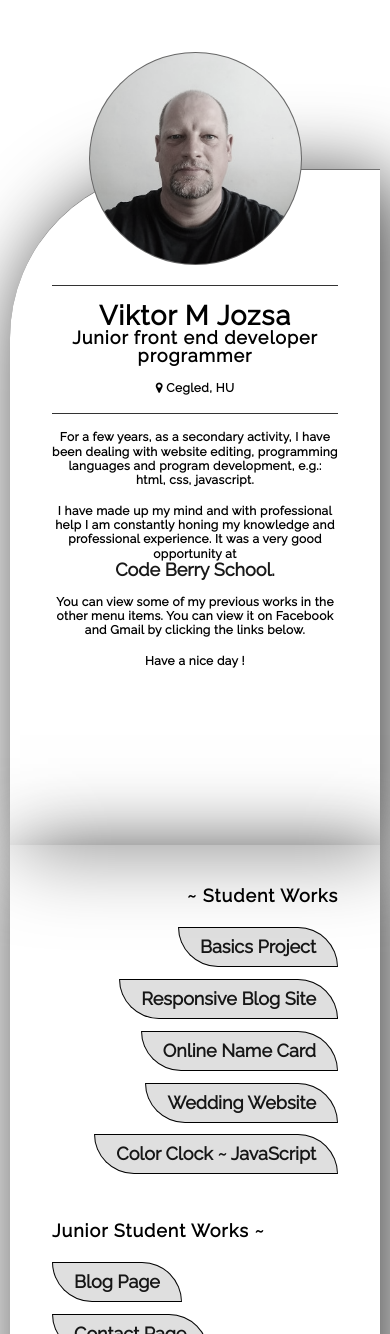
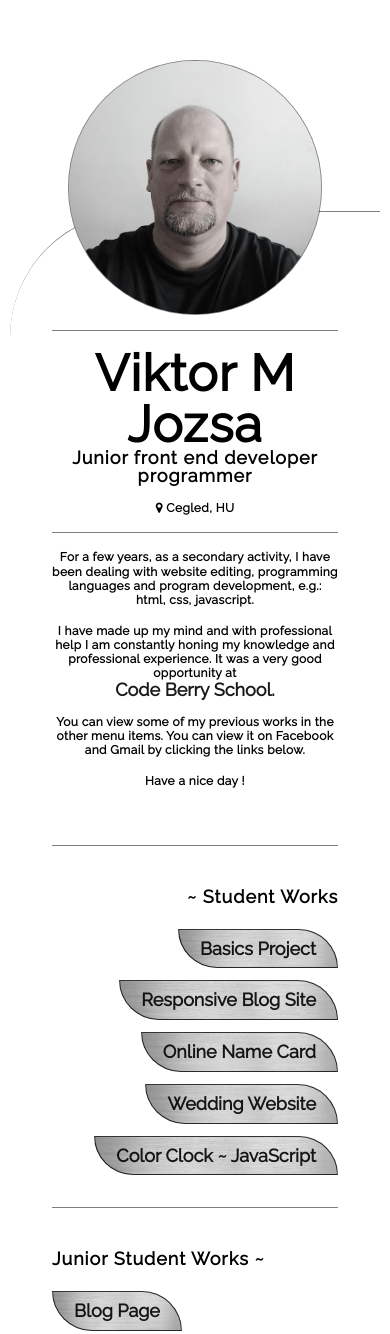
Before and after one commit to ViktorMihalyJozsa/V-M-J, a plain HTML site: page index.html in a window 390 px wide. Shown: the top 1334 px of the page. Drawn offline with nearby package versions, Linux system fonts and the light colour scheme.

Commit message:
Responsive Website Desing Refresh

```diff
--- a/css/base.css
+++ b/css/base.css
@@ -20,7 +20,7 @@
 
 html, body {
     margin:           0 auto;
-    padding:          0 auto;
+    padding:          0vh 0vh 5vh 0vh;
     text-align:       center;
 
     width:            100%;
--- a/css/components.css
+++ b/css/components.css
@@ -23,9 +23,7 @@
 h1 {
     font-family:     'Raleway', cursive;
     font-weight:     bold;
-    font-size:       clamp(27px, 3vw, 45px);  /*  Mobil (786px) = min.30px  ;
-                                                  Tablet (1024px) = 1024px/100=10.24px=1vw >> 3vw=3*10.24px=30.72px  ;
-                                                  FHD (1920px) = max.45px  */
+    font-size:       6vh;
     letter-spacing:  0.25vw;
 }
 
@@ -51,50 +49,51 @@ p {
 \*  ========================================================================  */
 
 img {
-    width:             20vw;
-    height:            20vw;
+    width:             40vh;
+    height:            40vh;
     border-radius:     50%;
-    padding:           1px;
-    background-color:  #666;
+    padding:           0.1vh;
+    background-color:  rgba(0, 0, 0, 0.5);
     transition:        all 0.5s ease-in-out;
-    filter:            grayscale(75%);
+    filter:            grayscale(80%);
 }
 
     img:hover {
-        transform:  scale(1.4);
+        transform:  scale(1.3);
         filter:     grayscale(20%);
     }
 
 @media (max-width: 1025) {
     img {
-        width:             30vh;
-        height:            30vh;
+        width:             40vh;
+        height:            40vh;
         border-radius:     50%;
-        padding:           1px;
-        background-color:  #666;
+        padding:           0.1vh;
+        background-color:  rgba(0, 0, 0, 0.5);
         transition:        all 0.5s ease-in-out;
-        filter:            grayscale(75%);
+        filter:            grayscale(80%);
     }
 
         img:hover {
-            transform:  scale(1.4);
+            transform:  scale(1.3);
             filter:     grayscale(20%);
         }
 }
 
 @media (max-width: 768px) {
     img {
-        width:             25vh;
-        height:            25vh;
+        width:             30vh;
+        height:            30vh;
+        padding:           0.1vh;
+
         border-radius:     50%;
-        padding:           1px;
-        background-color:  #666;
+        background-color:  rgba(0, 0, 0, 0.5);
         transition:        all 0.5s ease-in-out;
-        filter:            grayscale(75%);
+        filter:            grayscale(80%);
     }
 
         img:hover {
-            transform:  scale(1.4);
+            transform:  scale(1.3);
             filter:     grayscale(20%);
         }
 }
@@ -109,7 +108,6 @@ a {
     text-decoration:  none;
     font-weight:      bold;
     color:            rgba(0, 0, 0, .9);
-    /*text-shadow:      0.1vw 0.1vw rgba(0, 0, 0, 0.75), -0.1vw -0.1vw #444;*/
     font-size:        clamp(18px, 2vw, 30px);  /*  Mobil , Tablet , FHD  */
 }
 
--- a/css/layout.css
+++ b/css/layout.css
@@ -33,7 +33,7 @@
 \*  ========================================================================  */
 
 .grid-container {
-    display: grid;
+    display:                grid;
     grid-template-columns:  1fr;
     grid-template-rows:     auto;
     grid-template-areas:
@@ -41,7 +41,7 @@
         "main"
         "footer";
     width:                  min(1024px, 95vw);
-    height:                 100vh;
+    height:                 auto;
 }
 
 
@@ -50,59 +50,59 @@
 \*  ========================================================================  */
 
 header {
-    grid-area:         header;
+    grid-area:      header;
 
-    display:           table;
-    text-align:        center;
+    display:        table;
+    text-align:     center;
 
-    width:             auto;
-    height:            75vh;
-    margin-top:        25vh;
-    padding:           0vh 5vh 0vh 5vh;
+    width:          auto;
+    height:         75vh;
+    margin-top:     25vh;
+    padding:        0vh 5vh 0vh 5vh;
 
-    background-color:  hsla(0, 0%, 100%, .5);
-    box-shadow:        hsla(0, 0%, 0%, .8) 10px 10px 80px;
-    border-top:        1px solid hsla(0, 0%, 30%, .8);
-    border-radius:     20vh 0vh 0vh 0vh;
+    border-top:     0.2vh solid rgba(0, 0, 0, 0.5);
+    border-radius:  25vh 0vh 0vh 0vh;
 }
 
     .profile-image {
+        width:       auto;
+        height:      40vh;
         margin-top:  -20vh;
         padding:     2vh 0vh 2vh 0vh;
     }
 
     .section-headline,
     .section {
-        border-top:  0.2vh solid hsla(0, 100%, 0%, 0.8);
+        border-top:  0.2vh solid rgba(0, 0, 0, 0.5);
         padding:     2vh 0vh 2vh 0vh;
     }
 
 @media (max-width: 768px) {
     header {
-        grid-area:         header;
+        grid-area:      header;
 
-        display:           table;
-        text-align:        center;
+        display:        table;
+        text-align:     center;
 
-        width:             auto;
-        height:            80vh;
-        margin-top:        20vh;
-        padding:           0vh 5vh 0vh 5vh;
+        width:          auto;
+        height:         75vh;
+        margin-top:     25vh;
+        padding:        0vh 5vh 0vh 5vh;
 
-        background-color:  hsla(0, 0%, 100%, .5);
-        box-shadow:        hsla(0, 0%, 0%, .8) 10px 10px 80px;
-        border-top:        1px solid hsla(0, 0%, 30%, .8);
-        border-radius:     20vh 0vh 0vh 0vh;
+        border-top:     0.2vh solid rgba(0, 0, 0, 0.5);
+        border-radius:  15vh 0vh 0vh 0vh;
     }
 
         .profile-image {
-        margin-top:  -16vh;
+            width:       auto;
+            height:      30vh;
+            margin-top:  -20vh;
             padding:     2vh 0vh 2vh 0vh;
         }
 
         .section-headline,
         .section {
-        border-top:  0.2vh solid hsla(0, 100%, 0%, 0.8);
+            border-top:  0.2vh solid rgba(0, 0, 0, 0.5);
             padding:     2vh 0vh 2vh 0vh;
         }
 }
@@ -113,41 +113,43 @@ header {
 
 main {
     grid-area:         main;
-
-    background-color:  hsla(0, 0%, 100%, .5);
-    box-shadow:        hsla(0, 0%, 0%, .8) 10px 10px 80px;
 }
 
     .student-countainer,
     .work-countainer {
-        display:    flex;
-        flex-wrap:  wrap;
-        gap:        4vh 2vh;  /* row-gap column-gap */
+        display:     flex;
+        flex-wrap:   wrap;
+        gap:         4vh 2vh;  /* row-gap column-gap */
+
+        border-top:  0.2vh solid rgba(0, 0, 0, 0.5);
+        padding:     5vh 0vh 5vh 0vh;
     }
 
     .student-countainer {
-        flex-direction: row-reverse;
-        margin:         5vh 5vh 2.5vh 5vh;
+        flex-direction:  row-reverse;
+        margin:          0vh 5vh 0vh 5vh;
     }
 
     .work-countainer {
-        flex-direction: row;
-        margin:         2.5vh 5vh 5vh 5vh;
+        flex-direction:  row;
+        margin:          0vh 5vh 0vh 5vh;
     }
 
         .student-item,
         .work-item {
-            background-color:  rgba(0, 0, 0, 0.125);
-            background-image:  url('#') no-repeat center center fixed;
-            text-align:        center;
-            border:            1px solid #000000;
-            border-radius:     0vh 5vh 0vh 5vh;
-            padding:           1vh 2.5vh 1vh 2.5vh;
+            /*background-color:  rgba(0, 0, 0, 0.05);*/
+            background-image:   url('../image/button.jpg');
+            background-repeat:  no-repeat;
+            background-size:    cover;
+            text-align:         center;
+            border:             1px solid rgba(0, 0, 0, 0.8);
+            border-radius:      0vh 5vh 0vh 5vh;
+            padding:            1vh 2.5vh 1vh 2.5vh;
         }
 
         .student-item:hover,
         .work-item:hover {
-            box-shadow:  hsla(0, 0%, 0%, .8) 10px 10px 40px;
+            box-shadow:  rgba(0, 0, 0, 0.8) 1vh 1vh 2vh;
             transition:  all 0.5s ease-out;
         }
 
@@ -157,13 +159,16 @@ main {
 \*  ========================================================================  */
 
 footer {
-    grid-area:         footer;
+    grid-area:      footer;
 
-    background-color:  hsla(0, 0%, 100%, .5);
-    box-shadow:        hsla(0, 0%, 0%, .8) 10px 10px 80px;
-    border-bottom:     1px solid hsla(0, 0%, 30%, .8);
-    border-radius:     0vh 0vh 20vh 0vh;
-    padding:           2vh 0vh 2vh 0vh;
+    border-bottom:  0.2vh solid rgba(0, 0, 0, 0.5);
+    border-radius:  0vh 0vh 12vh 0vh;
+}
+
+    .footer {
+        border-top:  0.2vh solid rgba(0, 0, 0, 0.5);
+        margin:      0vh 5vh 0vh 5vh;
+        padding:     2vh 0vh 2vh 0vh;
     }
 
         ul, li {
--- a/index.html
+++ b/index.html
@@ -66,7 +66,6 @@
             <a href="https://viktormihalyjozsa.github.io/javascript-color-clock/" title="Github - javascript color clock" target="_blank">
             <span class="student-item">Color Clock ~ JavaScript</span></a>
         </section>
-        <br>
         <section class="work-countainer">
             <h2>Junior Student Works ~</h2>
             <a href="https://viktormihalyjozsa.github.io/Blog-Site/" title="Github - Blog Page" target="_blank">
@@ -80,7 +79,6 @@
             <a href="https://viktormihalyjozsa.github.io/course-js-minesweeper/" title="Github - course js minesweeper" target="_blank">
                 <span class="student-item">Mines Weeper ~ JS Course</span></a>
         </section>
-        <br>
         <section class="work-countainer">
             <h2>Junior my Works ~</h2>
             <a href="https://viktormihalyjozsa.github.io/easter-egg-finder/" title="Github - Easter Holiday's" target="_blank">
@@ -97,6 +95,7 @@
     </main>
 
     <footer>
+        <section class="footer">
             <ul>
                 <li><span class="contact">Contact :</span></li>
                 <li><a href="https://www.facebook.com/viktor.jozsa.50/" title="Facebook" class="social-icon" target="_blank">
@@ -104,6 +103,7 @@
                 <li><a href="mailto:viktor.mihaly.jozsa@gmail.com" title="Google" class="social-icon" target="_blank">
                     <i class="fa fa-2x fa-google" aria-hidden="true"></i></a></li>
             </ul>
+        </section>
     </footer>
 
 </body>
```
Also changed, not shown: image/button.jpg (added). Lines whose indentation alone changed are shown as unchanged.
